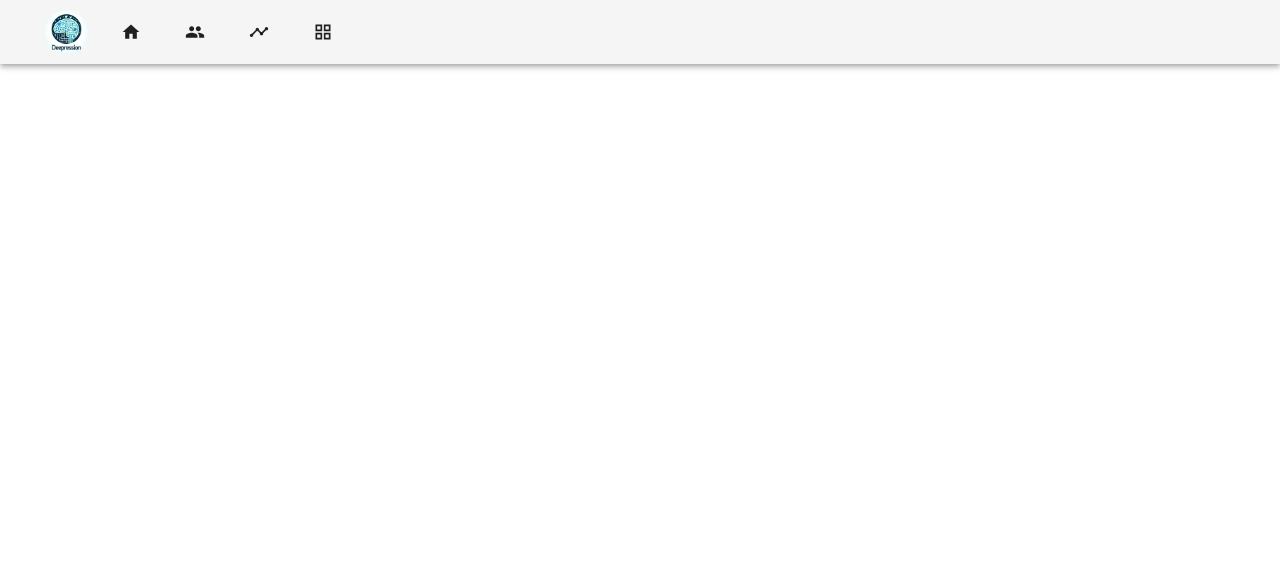
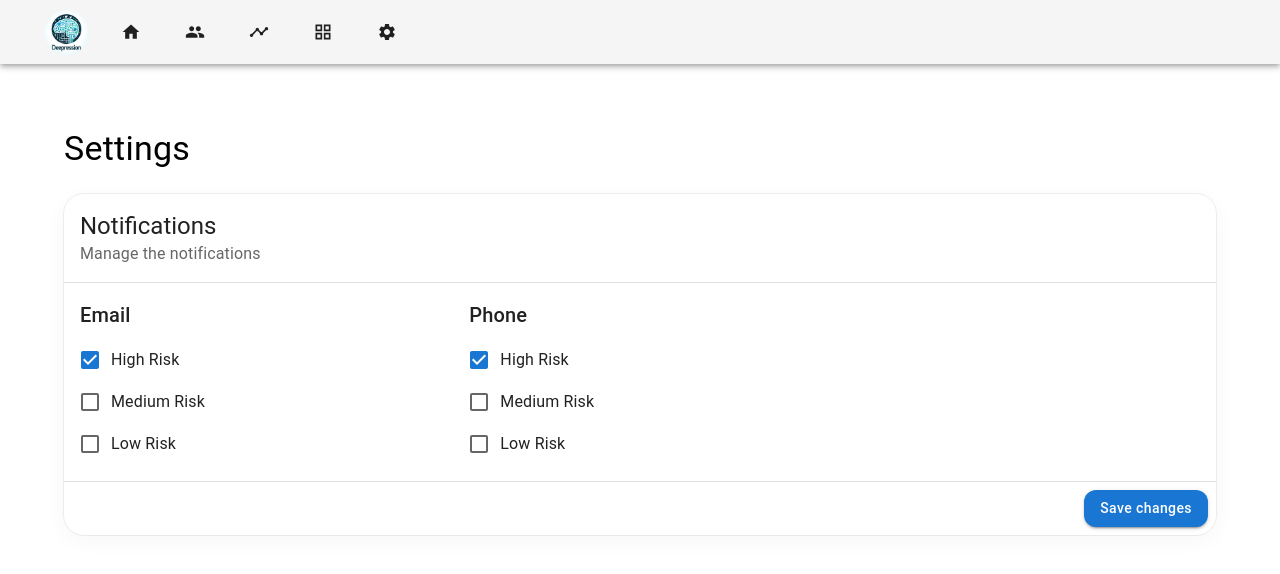
Before and after one commit to Deeepression/UI-Dev, a React (Create React App) app in the folder ui-dev-app/: page /settings in a window 1280 px wide. Before the commit this address had no page. Shown: the top 574 px of the page. Built offline with nearby package versions, Linux system fonts and the light colour scheme.

Commit message:
update-list

```diff
--- a/ui-dev-app/src/App.tsx
+++ b/ui-dev-app/src/App.tsx
@@ -1,11 +1,12 @@
-import React from 'react';
-import {BrowserRouter as Router, Route, Routes} from 'react-router-dom';
-import MainPage from "./Components/MainPage/MainPage";
-import PatientPage from "./Components/PatientPage/PatientPage";
-import './App.css';
-import Navbar from "./Components/NavBar/NavBar";
-import TrackingPage from "./Components/TrackingPage/TrackingPage";
+import React from 'react'
+import { BrowserRouter as Router, Route, Routes } from 'react-router-dom'
+import MainPage from './Components/MainPage/MainPage'
+import PatientPage from './Components/PatientPage/PatientPage'
+import './App.css'
+import Navbar from './Components/NavBar/NavBar'
+import TrackingPage from './Components/TrackingPage/TrackingPage'
 import Dashboard from './Components/Dashboard/Dashboard'
+import SettingScreen from './Components/SettingScreen/SettingScreen'
 
 const App: React.FC = () => {
     return (
@@ -17,6 +18,7 @@ const App: React.FC = () => {
                 <Route path="/tracking" element={<TrackingPage />} />
                 <Route path="/patient/:id" element={<PatientPage />} />
                 <Route path="/dashboard" element={<Dashboard /> } />
+                <Route path="/settings" element={<SettingScreen /> } />
             </Routes>
         </Router>
     );
--- a/ui-dev-app/src/Components/NavBar/NavBar.tsx
+++ b/ui-dev-app/src/Components/NavBar/NavBar.tsx
@@ -1,11 +1,12 @@
-import React from 'react';
-import {Link as RouterLink} from 'react-router-dom';
-import { AppBar, Button, Toolbar, Box } from '@mui/material';
-import {StyledToolBar} from "./NavBar.styles";
-import HomeIcon from '@mui/icons-material/Home';
-import GroupIcon from '@mui/icons-material/Group';
-import TimelineIcon from '@mui/icons-material/Timeline';
-import GridViewIcon from '@mui/icons-material/GridView';
+import React from 'react'
+import { Link as RouterLink } from 'react-router-dom'
+import { AppBar, Box, Button } from '@mui/material'
+import { StyledToolBar } from './NavBar.styles'
+import HomeIcon from '@mui/icons-material/Home'
+import GroupIcon from '@mui/icons-material/Group'
+import TimelineIcon from '@mui/icons-material/Timeline'
+import GridViewIcon from '@mui/icons-material/GridView'
+import SettingsIcon from '@mui/icons-material/Settings'
 
 const Navbar: React.FC = () => {
 
@@ -19,6 +20,7 @@ const Navbar: React.FC = () => {
                 <Button component={RouterLink} to="/patient" startIcon={<GroupIcon fontSize="large"/>} color="inherit"></Button>
                 <Button component={RouterLink} to="/tracking" startIcon={<TimelineIcon fontSize="large" />} color="inherit"></Button>
                 <Button component={RouterLink} to="/dashboard" startIcon={<GridViewIcon fontSize="large" />} color="inherit"></Button>
+                <Button component={RouterLink} to="/settings" startIcon={<SettingsIcon fontSize="large" />} color="inherit"></Button>
             </StyledToolBar>
         </AppBar>
     );
--- /dev/null
+++ b/ui-dev-app/src/Components/SettingScreen/Notifications.tsx
@@ -0,0 +1,62 @@
+import * as React from 'react';
+import Button from '@mui/material/Button';
+import Card from '@mui/material/Card';
+import CardActions from '@mui/material/CardActions';
+import CardContent from '@mui/material/CardContent';
+import CardHeader from '@mui/material/CardHeader';
+import Checkbox from '@mui/material/Checkbox';
+import Divider from '@mui/material/Divider';
+import FormControlLabel from '@mui/material/FormControlLabel';
+import FormGroup from '@mui/material/FormGroup';
+import Stack from '@mui/material/Stack';
+import Typography from '@mui/material/Typography';
+import Grid from '@mui/material/Unstable_Grid2';
+import { paperClasses } from '@mui/material'
+
+export function Notifications(): React.JSX.Element {
+  return (
+    <form
+      onSubmit={(event) => {
+        event.preventDefault();
+      }}
+    >
+      <Card sx={{
+        borderRadius: '20px',
+        [`&.${paperClasses.elevation1}`]: {
+          boxShadow: '0 5px 22px 0 rgba(0, 0, 0, 0.04), 0 0 0 1px rgba(0, 0, 0, 0.06)',
+        },
+      }}>
+        <CardHeader subheader="Manage the notifications" title="Notifications" />
+        <Divider />
+        <CardContent>
+          <Grid container spacing={6} wrap="wrap">
+            <Grid md={4} sm={6} xs={12}>
+              <Stack spacing={1}>
+                <Typography variant="h6">Email</Typography>
+                <FormGroup>
+                  <FormControlLabel control={<Checkbox defaultChecked />} label="High Risk" />
+                  <FormControlLabel control={<Checkbox />} label="Medium Risk" />
+                  <FormControlLabel control={<Checkbox />} label="Low Risk" />
+                </FormGroup>
+              </Stack>
+            </Grid>
+            <Grid md={4} sm={6} xs={12}>
+              <Stack spacing={1}>
+                <Typography variant="h6">Phone</Typography>
+                <FormGroup>
+                  <FormControlLabel control={<Checkbox defaultChecked />} label="High Risk" />
+                  <FormControlLabel control={<Checkbox />} label="Medium Risk" />
+                  <FormControlLabel control={<Checkbox />} label="Low Risk" />
+                </FormGroup>
+              </Stack>
+            </Grid>
+          </Grid>
+        </CardContent>
+        <Divider />
+        <CardActions sx={{ justifyContent: 'flex-end' }}>
+          <Button sx={{ borderRadius: '12px', textTransform: 'none' }} variant="contained">Save changes</Button>
+        </CardActions>
+      </Card>
+    </form>
+  );
+}
--- /dev/null
+++ b/ui-dev-app/src/Components/SettingScreen/SettingScreen.tsx
@@ -0,0 +1,18 @@
+import React from 'react'
+import { Typography } from '@mui/material'
+import { Notifications } from './Notifications'
+import Stack from '@mui/material/Stack'
+
+const SettingsScreen = () => {
+
+  return (
+    <Stack sx={{ padding: '64px' }} spacing={3}>
+      <div>
+        <Typography variant="h4">Settings</Typography>
+      </div>
+      <Notifications />
+    </Stack>
+  );
+};
+
+export default SettingsScreen;
```
